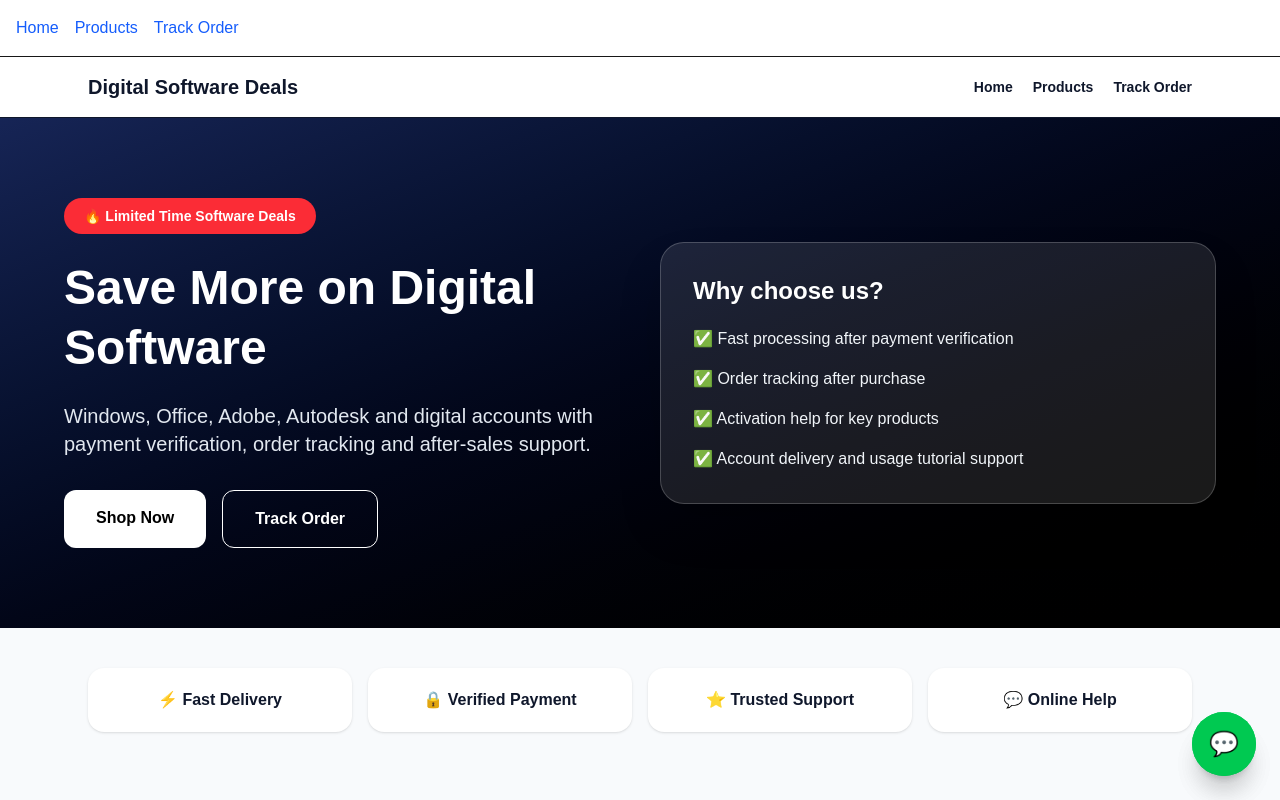
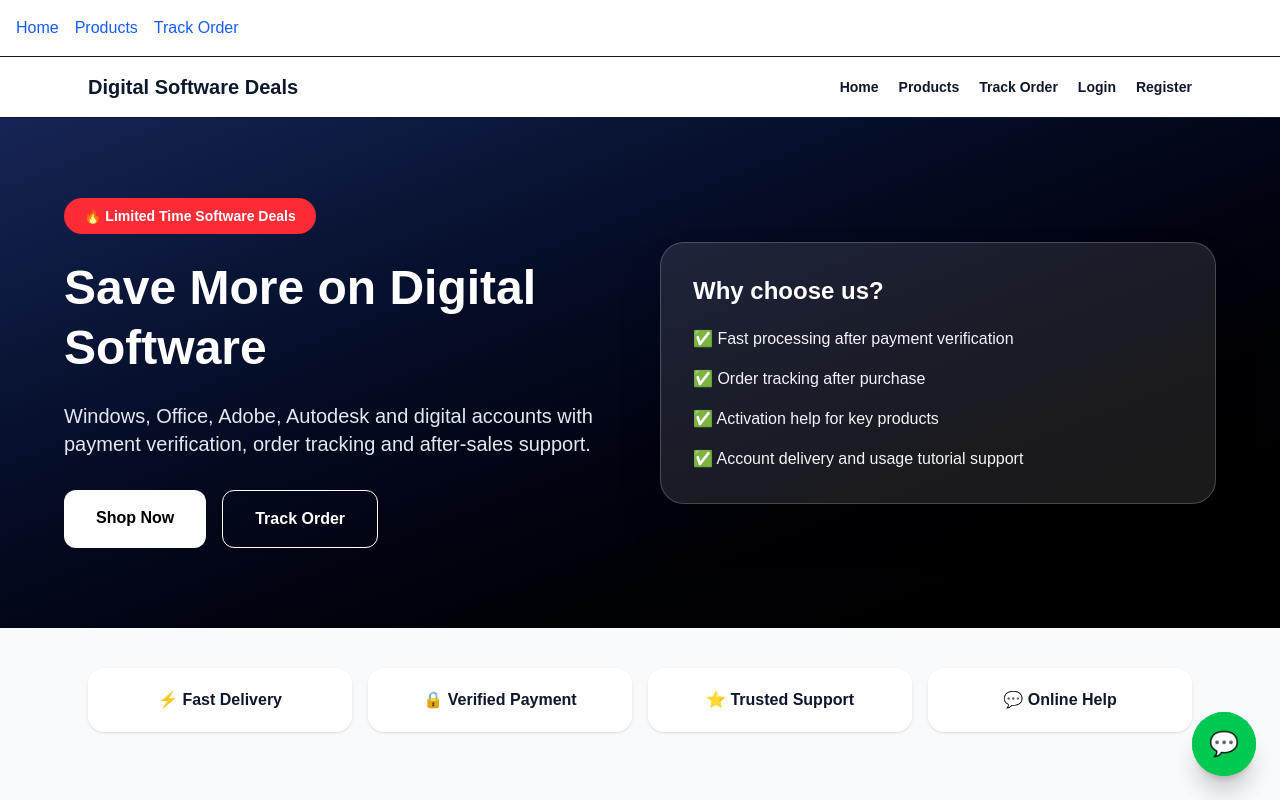
Before and after one commit to summitwang/Digital-Software-Deals, a Next.js app: page / in a window 1280 px wide. Shown: the top 800 px of the page. Built offline with nearby package versions, Linux system fonts and the light colour scheme; no server answers.

Commit message:
Update page.tsx

```diff
--- a/app/page.tsx
+++ b/app/page.tsx
@@ -41,8 +41,10 @@
 
           <div className="flex gap-5 text-sm font-semibold">
             <Link href="/">Home</Link>
-            <Link href="#products">Products</Link>
-            <Link href="/track">Track Order</Link>
+<Link href="#products">Products</Link>
+<Link href="/track">Track Order</Link>
+<Link href="/account/login">Login</Link>
+<Link href="/account/register">Register</Link>
           </div>
         </div>
       </nav>
```
